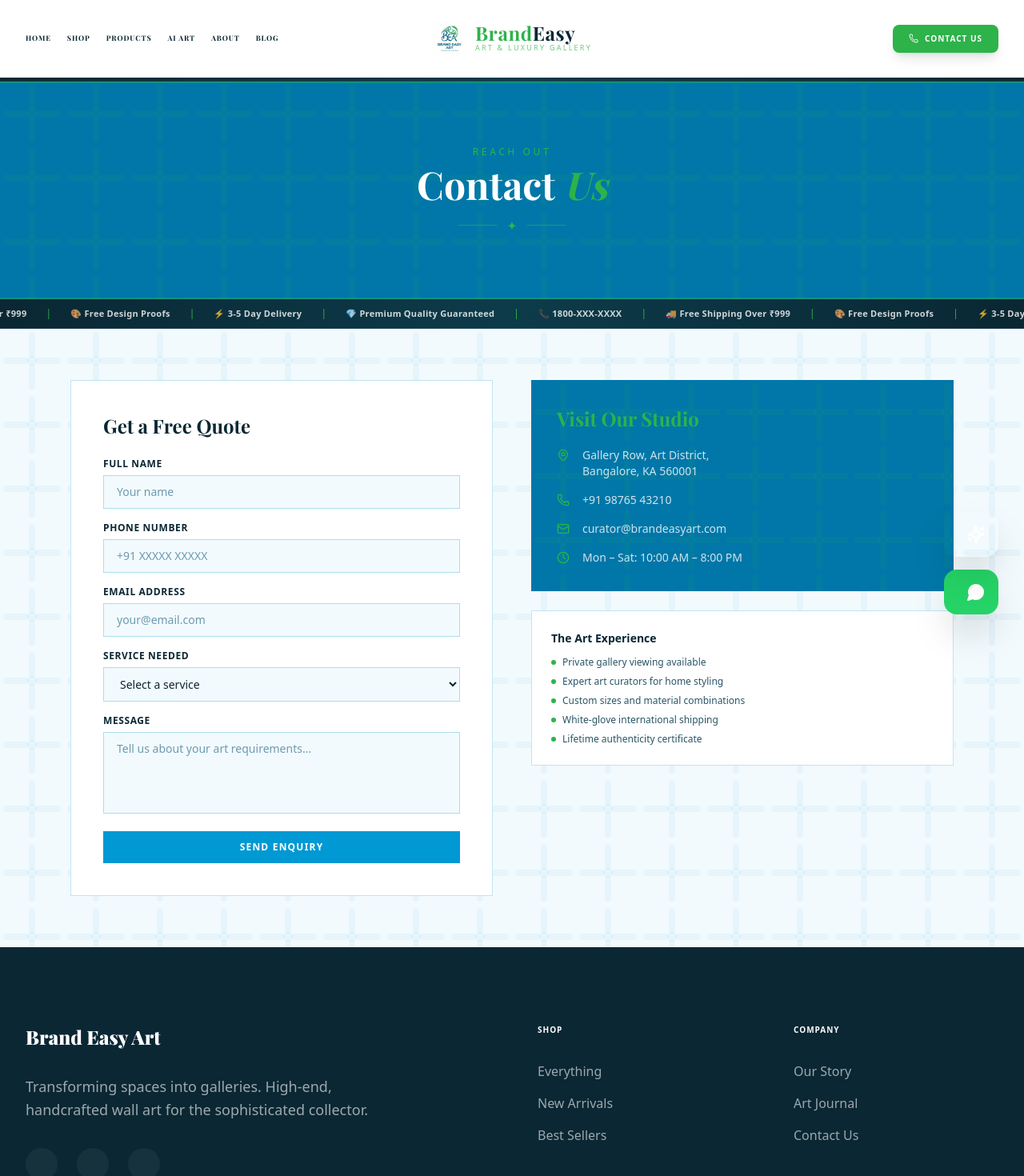
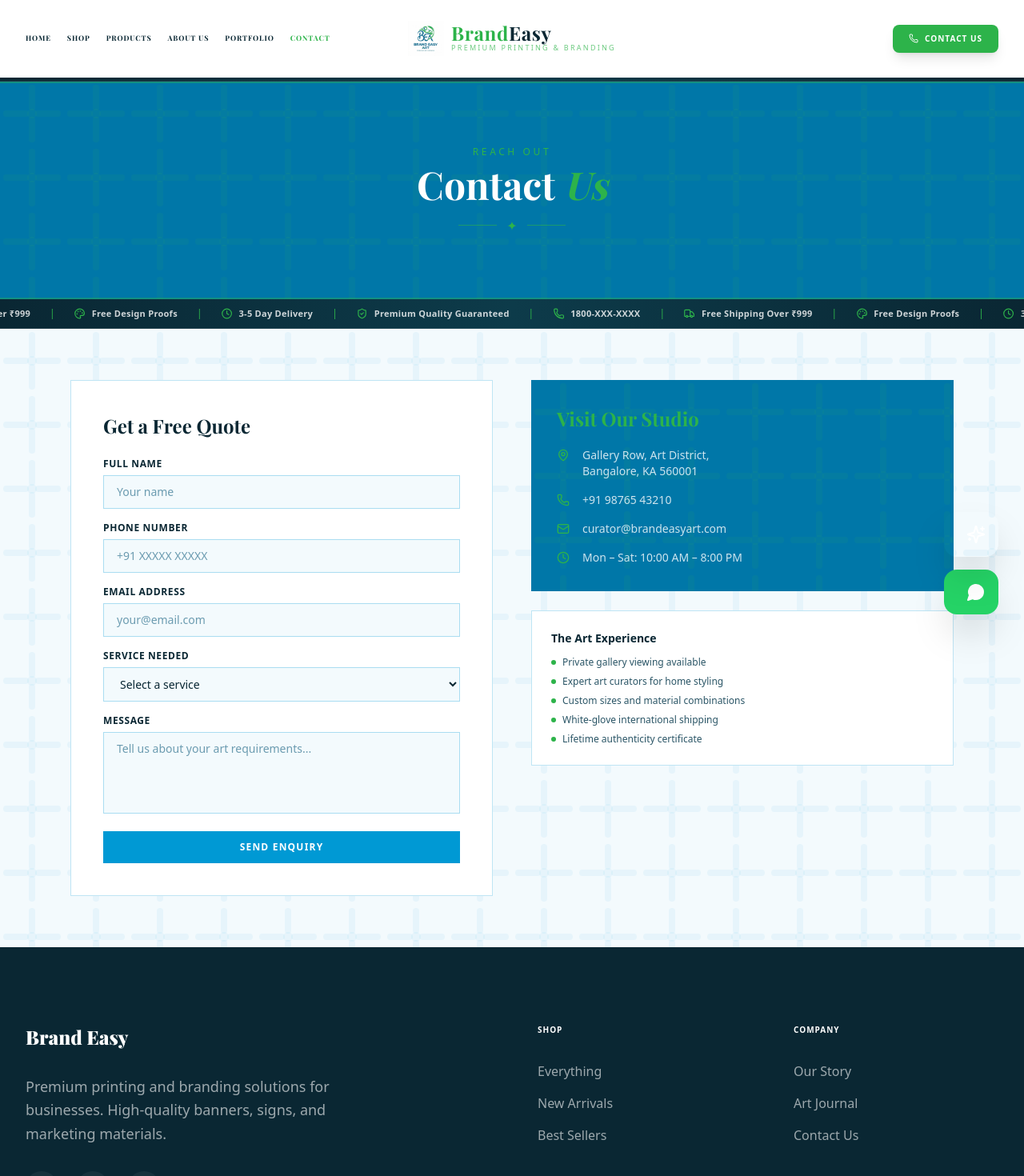
Before and after one commit to piyushthakur7/brandeasy123, a Next.js app: page /contact in a window 1280 px wide. Shown: the top 1470 px of the page at 80% size. Built offline with nearby package versions, Linux system fonts and the light colour scheme; a web font is replaced by a local one.

Commit message:
feat: implement core UI components including navigation, service sections, and layout features

```diff
--- a/components/BrandStatementSection.tsx
+++ b/components/BrandStatementSection.tsx
@@ -12,13 +12,13 @@
       >
         <p className="text-[#2DB34A] text-[10px] font-black tracking-[0.5em] uppercase mb-8">The Ethos</p>
         <h2 className="text-[#0A2733] font-serif text-3xl md:text-5xl font-black leading-tight mb-12">
-          "Art is not just what you see, but what you <span className="text-[#0099D4] italic">experience</span> in your own sanctuary."
+          "Your brand is not just what you say, but what your customers <span className="text-[#0099D4] italic">perceive</span> through every touchpoint."
         </h2>
         <div className="w-24 h-px bg-slate-200 mx-auto mb-12" />
         <p className="text-slate-500 font-sans text-lg max-w-2xl mx-auto leading-relaxed">
-          At Brand Easy Art, we believe your walls tell your story. Our curated collection of high-end wall decor
-          is handcrafted with precision, blending modern aesthetics with timeless craftsmanship to transform
-          every workspace and home into a masterpiece.
+          At Brand Easy, we believe your branding tells your story. Our high-end printing and branding solutions
+          are crafted with precision, blending modern technology with timeless quality to transform
+          every business presence into a professional masterpiece.
         </p>
       </motion.div>
     </section>
--- a/components/FeaturedProducts.tsx
+++ b/components/FeaturedProducts.tsx
@@ -19,7 +19,7 @@
             <div>
               <p className="text-[#2DB34A] text-[10px] font-black tracking-[0.5em] uppercase mb-4">Curated Collection</p>
               <h2 className="text-[#0A2733] font-serif text-4xl md:text-6xl font-bold leading-tight">
-                Artistic <span className="text-[#0099D4] italic">Showcase</span>
+                Product <span className="text-[#0099D4] italic">Showcase</span>
               </h2>
             </div>
             <div>
@@ -49,7 +49,7 @@
 
         {/* Categories Quick Links */}
         <div className="mt-20 flex flex-wrap justify-center gap-4">
-             {["Canvas", "Metal", "Wood", "Photography", "Large Scale"].map((tag) => (
+             {["Banners", "Stands", "Table Covers", "Flags", "Signage", "Marketing"].map((tag) => (
                <Link
                  key={tag}
                  href={`/shop`}
--- a/components/Footer.tsx
+++ b/components/Footer.tsx
@@ -7,9 +7,9 @@
       <div className="max-w-7xl mx-auto px-4 md:px-8">
         <div className="grid grid-cols-1 md:grid-cols-4 gap-16 mb-24">
           <div className="col-span-1 md:col-span-2">
-            <h3 className="text-2xl font-serif font-black mb-8">Brand Easy Art</h3>
+            <h3 className="text-2xl font-serif font-black mb-8">Brand Easy</h3>
             <p className="text-white/60 text-lg max-w-md leading-relaxed mb-8">
-              Transforming spaces into galleries. High-end, handcrafted wall art for the sophisticated collector.
+              Premium printing and branding solutions for businesses. High-quality banners, signs, and marketing materials.
             </p>
             <div className="flex gap-6">
                {/* Social placeholders */}
@@ -39,7 +39,7 @@
         </div>
 
         <div className="pt-8 border-t border-white/5 flex flex-col md:flex-row justify-between gap-6 text-[10px] font-black tracking-widest uppercase text-white/40">
-           <p>© 2026 Brand Easy Art. All Rights Reserved.</p>
+           <p>© 2026 Brand Easy. All Rights Reserved.</p>
            <div className="flex gap-8">
              <Link href="/privacy" className="hover:text-white transition-colors">Privacy Policy</Link>
              <Link href="/terms" className="hover:text-white transition-colors">Terms of Service</Link>
--- a/components/GoldChevronStrip.tsx
+++ b/components/GoldChevronStrip.tsx
@@ -1,13 +1,14 @@
 "use client";
 import { motion } from "motion/react";
+import { Truck, Palette, Clock, ShieldCheck, Phone } from "lucide-react";
 
 export default function GoldChevronStrip() {
   const items = [
-    "🚚 Free Shipping Over ₹999",
-    "🎨 Free Design Proofs",
-    "⚡ 3-5 Day Delivery",
-    "💎 Premium Quality Guaranteed",
-    "📞 1800-XXX-XXXX",
+    { icon: Truck, text: "Free Shipping Over ₹999" },
+    { icon: Palette, text: "Free Design Proofs" },
+    { icon: Clock, text: "3-5 Day Delivery" },
+    { icon: ShieldCheck, text: "Premium Quality Guaranteed" },
+    { icon: Phone, text: "1800-XXX-XXXX" },
   ];
 
   return (
@@ -20,11 +21,14 @@
       >
         {[...Array(10)].map((_, i) => (
           <div key={i} className="flex items-center gap-0">
-            {items.map((item) => (
-              <div key={item} className="flex items-center">
-                <span className="text-[11px] font-semibold tracking-wide text-white/80 px-6">
-                  {item}
-                </span>
+            {items.map((item, idx) => (
+              <div key={idx} className="flex items-center">
+                <div className="flex items-center gap-2 px-6">
+                  <item.icon size={14} className="text-[#2DB34A]" />
+                  <span className="text-[11px] font-semibold tracking-wide text-white/80">
+                    {item.text}
+                  </span>
+                </div>
                 <span className="text-[#2DB34A] text-xs">|</span>
               </div>
             ))}
--- a/components/Navbar.tsx
+++ b/components/Navbar.tsx
@@ -10,9 +10,9 @@
   { label: "Home", href: "/" },
   { label: "Shop", href: "/shop" },
   { label: "Products", href: "/products" },
-  { label: "AI Art", href: "/ai-design" },
-  { label: "About", href: "/about" },
-  { label: "Blog", href: "/blog" },
+  { label: "About Us", href: "/about" },
+  { label: "Portfolio", href: "/portfolio" },
+  { label: "Contact", href: "/contact" },
 ];
 
 export default function Navbar() {
@@ -79,7 +79,7 @@
               <span className="text-blue-700">Easy</span>
             </span>
             <span className="text-[#2DB34A]/70 text-[9px] tracking-[0.25em] uppercase">
-              Art & Luxury Gallery
+              Premium Printing & Branding
             </span>
           </div>
         </Link>
--- a/components/ServicesSection.tsx
+++ b/components/ServicesSection.tsx
@@ -9,42 +9,36 @@
     desc: "Vinyl, fabric, mesh & event banners with vibrant full-color printing for any occasion.",
     img: "https://images.unsplash.com/photo-1626785774625-ddcddc3445e9?auto=format&fit=crop&q=80&w=400",
     tag: "Best Seller",
-    icon: "🏷️",
   },
   {
     title: "Stands & Displays",
     desc: "Roll-up stands, pop-up displays, canopy tents & counters for trade shows and events.",
     img: "https://images.unsplash.com/photo-1591115765373-5207764f72e7?auto=format&fit=crop&q=80&w=400",
     tag: null,
-    icon: "🎪",
   },
   {
     title: "Table Covers",
     desc: "Fitted, stretch & custom table covers that give your booth a polished professional look.",
     img: "https://images.unsplash.com/photo-1511578314322-379afb476865?auto=format&fit=crop&q=80&w=400",
     tag: null,
-    icon: "🎯",
   },
   {
     title: "Custom Flags",
     desc: "Feather flags, teardrop banners & desk flags for maximum brand visibility anywhere.",
     img: "https://images.unsplash.com/photo-1569974507005-6dc61f97fb5c?auto=format&fit=crop&q=80&w=400",
     tag: "Popular",
-    icon: "🚩",
   },
   {
     title: "Signs & Decals",
     desc: "Acrylic signs, floor decals & vehicle wraps for impactful indoor and outdoor branding.",
     img: "https://images.unsplash.com/photo-1497366811353-6870744d04b2?auto=format&fit=crop&q=80&w=400",
     tag: null,
-    icon: "✏️",
   },
   {
     title: "Marketing Materials",
     desc: "Business cards, brochures, stickers & labels — everything to power your brand presence.",
     img: "https://images.unsplash.com/photo-1611532736597-de2d4265fba3?auto=format&fit=crop&q=80&w=400",
     tag: null,
-    icon: "📇",
   },
 ];
 
@@ -112,9 +106,6 @@
                         {s.tag}
                       </span>
                     )}
-                    <div className="text-4xl mb-4 transform group-hover:scale-110 transition-transform duration-500">
-                      {s.icon}
-                    </div>
                     <h3 className="text-[#0A2733] font-serif font-black mb-4 text-2xl">{s.title}</h3>
                     <p className="text-[#2A5566] text-base leading-relaxed mb-8 font-light">{s.desc}</p>
                     <div className="mt-auto pt-6 border-t border-slate-50 w-full text-[#2DB34A] text-[9px] font-black tracking-[0.2em] uppercase group-hover:translate-x-2 transition-transform">
```
